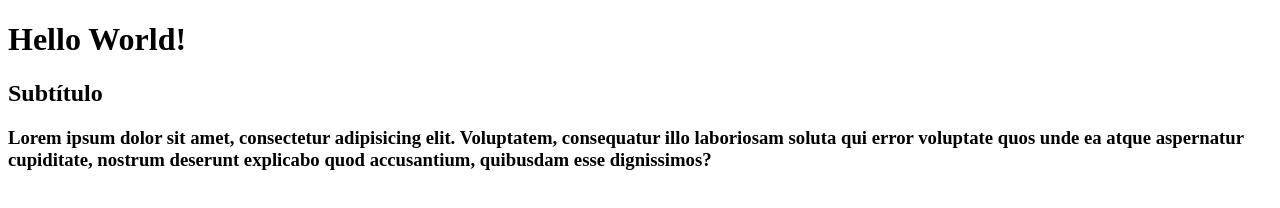
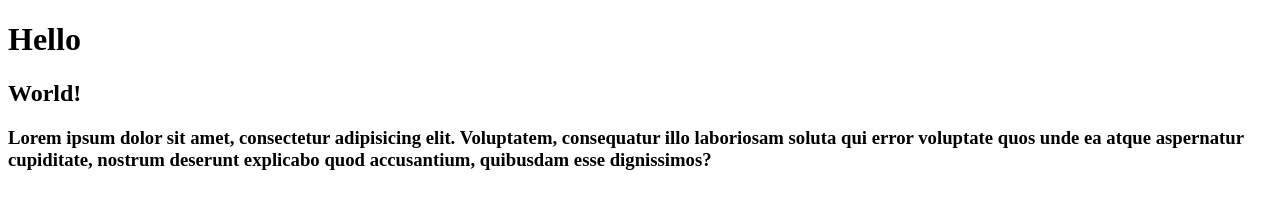
Before and after one commit to ArthurAkil/aprendizado-git, a plain HTML site: page index.html in a window 1280 px wide. Drawn offline with Linux system fonts and the light colour scheme.

Commit message:
commit de alterações para atualizar

```diff
--- a/index.html
+++ b/index.html
@@ -7,9 +7,9 @@
 </head>
 <body>
     <h1>
-        Hello World!
+        Hello
     </h1>
-    <h2>Subtítulo</h2>
+    <h2>World!</h2>
     <h3>
         Lorem ipsum dolor sit amet, consectetur adipisicing elit. Voluptatem, consequatur illo laboriosam soluta qui error voluptate quos unde ea atque aspernatur cupiditate, nostrum deserunt explicabo quod accusantium, quibusdam esse dignissimos?
     </h3>
```
